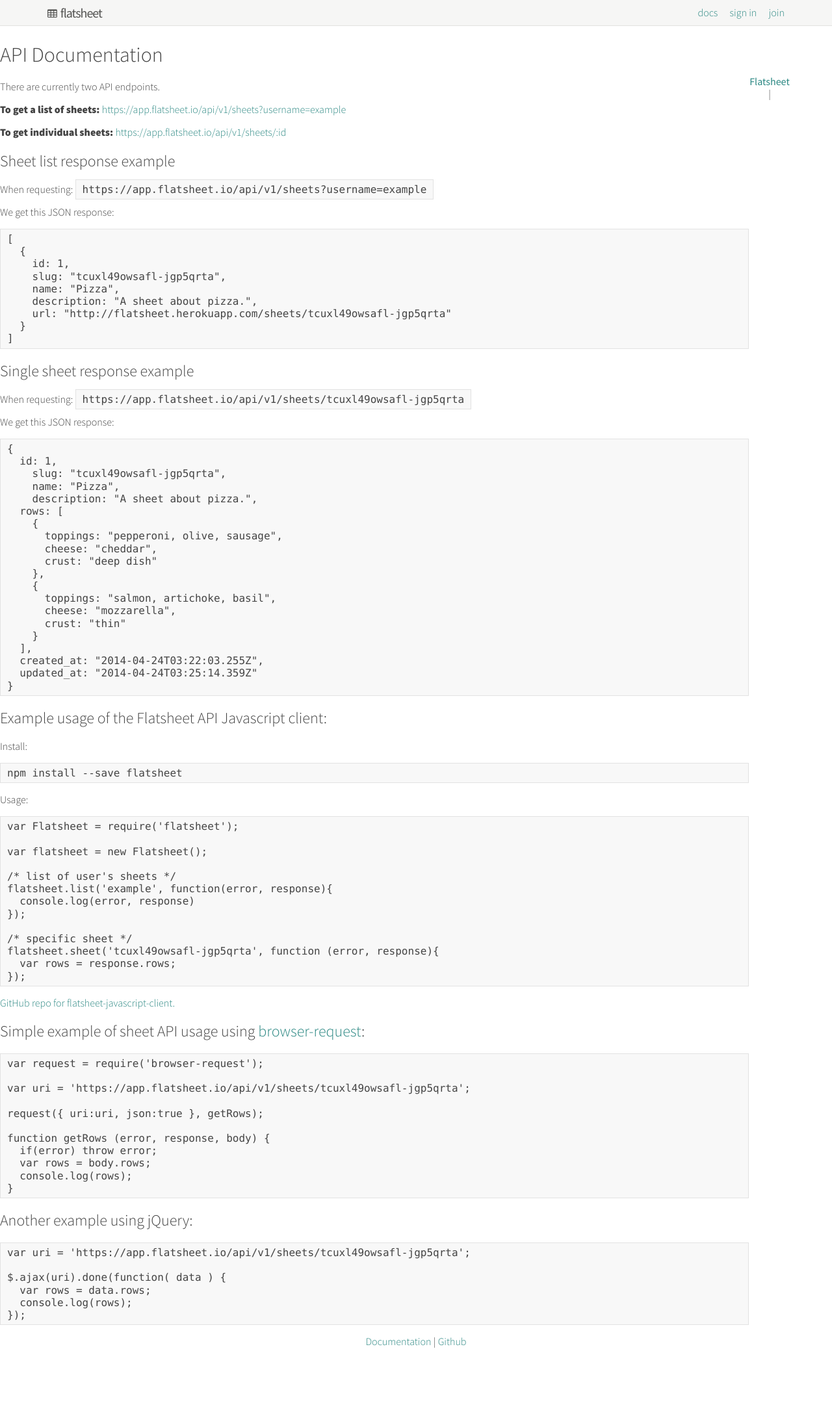
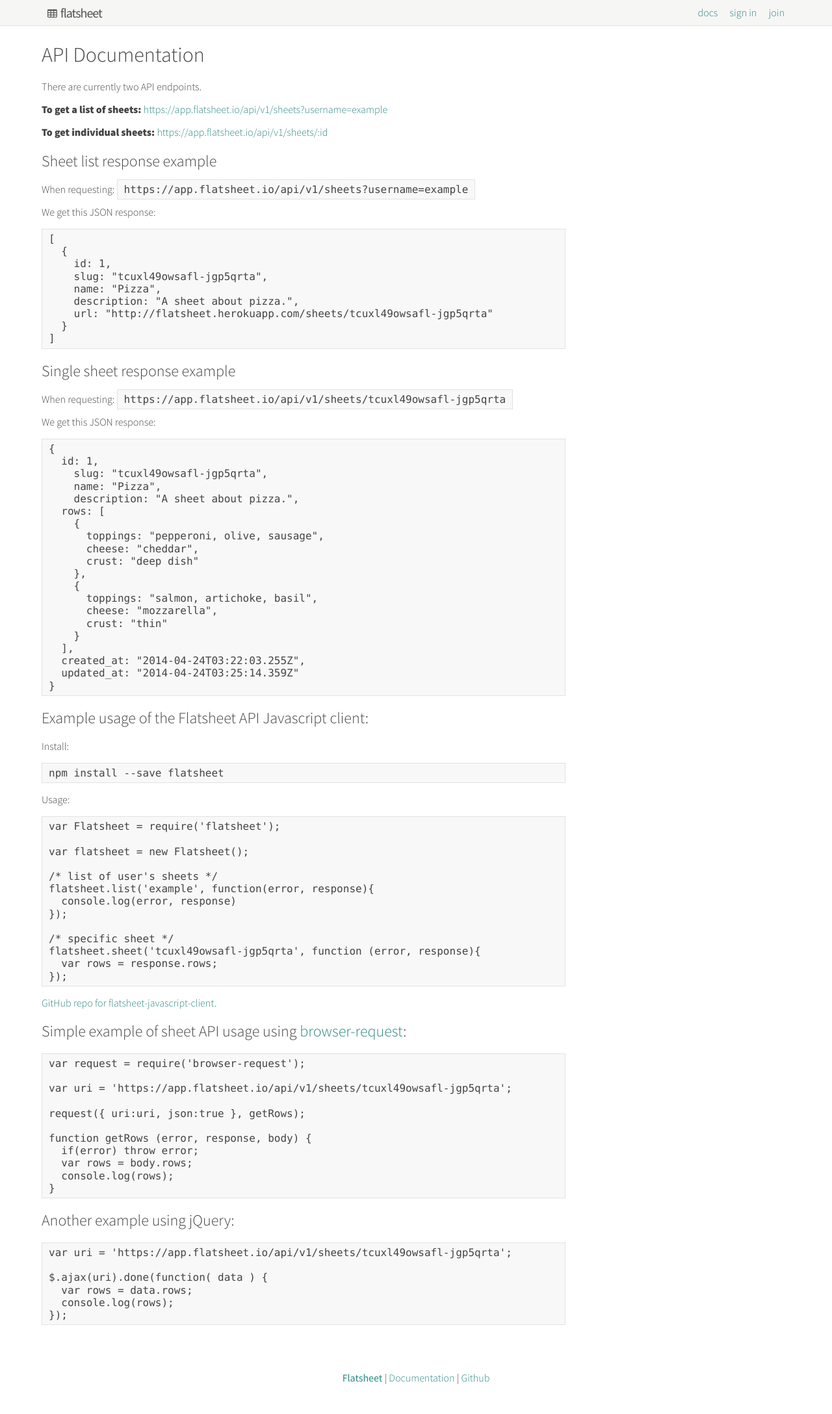
Before and after one commit to flatsheet/flatsheet.github.io, a Jekyll site: the page built from docs/index.md, in a window 1280 px wide. Shown: the whole page at 65% size. Built offline with Jekyll 4.4.1, drawn with Linux system fonts in a browser that asks for light colours; nearby versions of some CDN libraries; Markdown is read by kramdown in place of the engine named in the settings; before the commit the page ends 2120 px from its top, so only the background shows below that.

Commit message:
container

```diff
--- a/_layouts/docs.html
+++ b/_layouts/docs.html
@@ -1,8 +1,8 @@
 ---
 layout: default
 ---
-
-<div class="docs container">
+<div class="container">
+  <div class="docs">
     {{ content }}
   </div>
 
@@ -17,3 +17,4 @@
     </ul>
   </div>
   -->
+</div>
```
Lines whose indentation alone changed are shown as unchanged.
